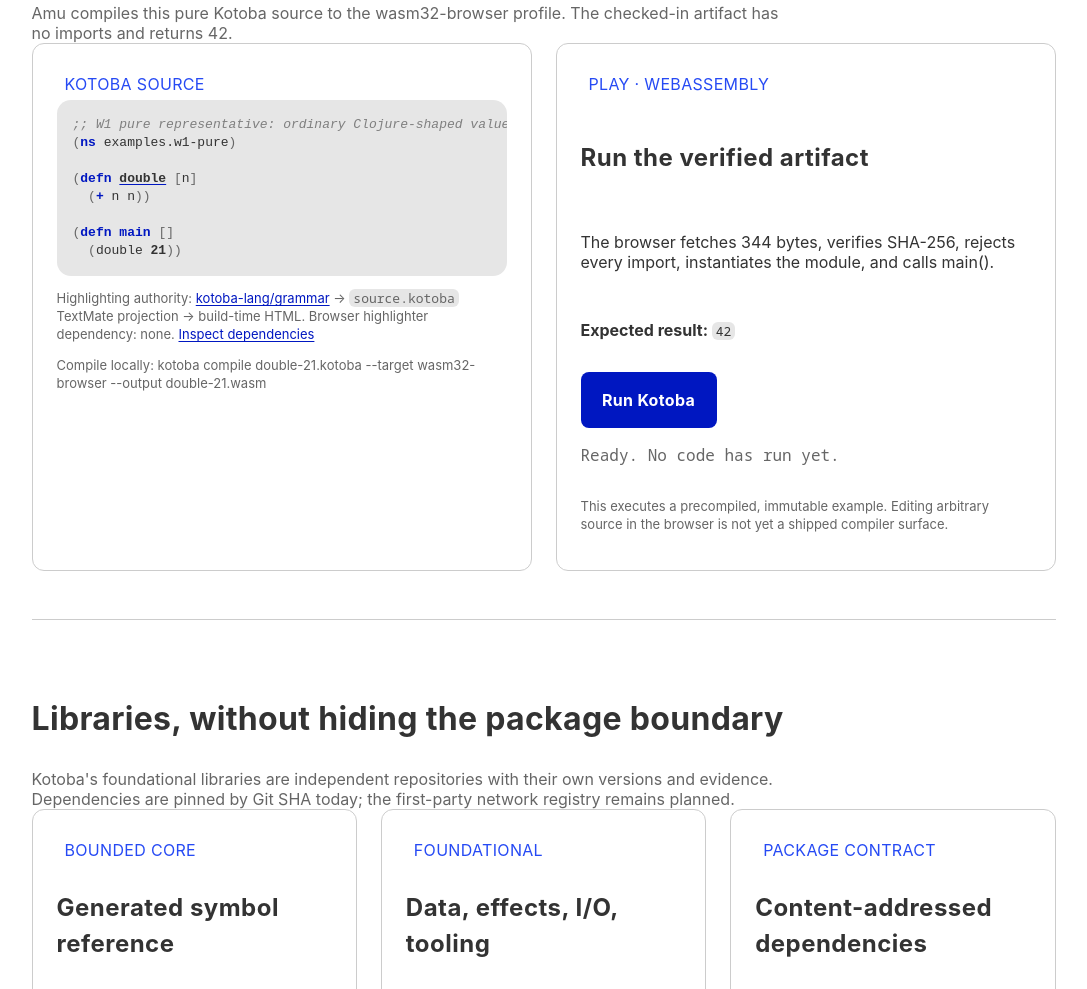
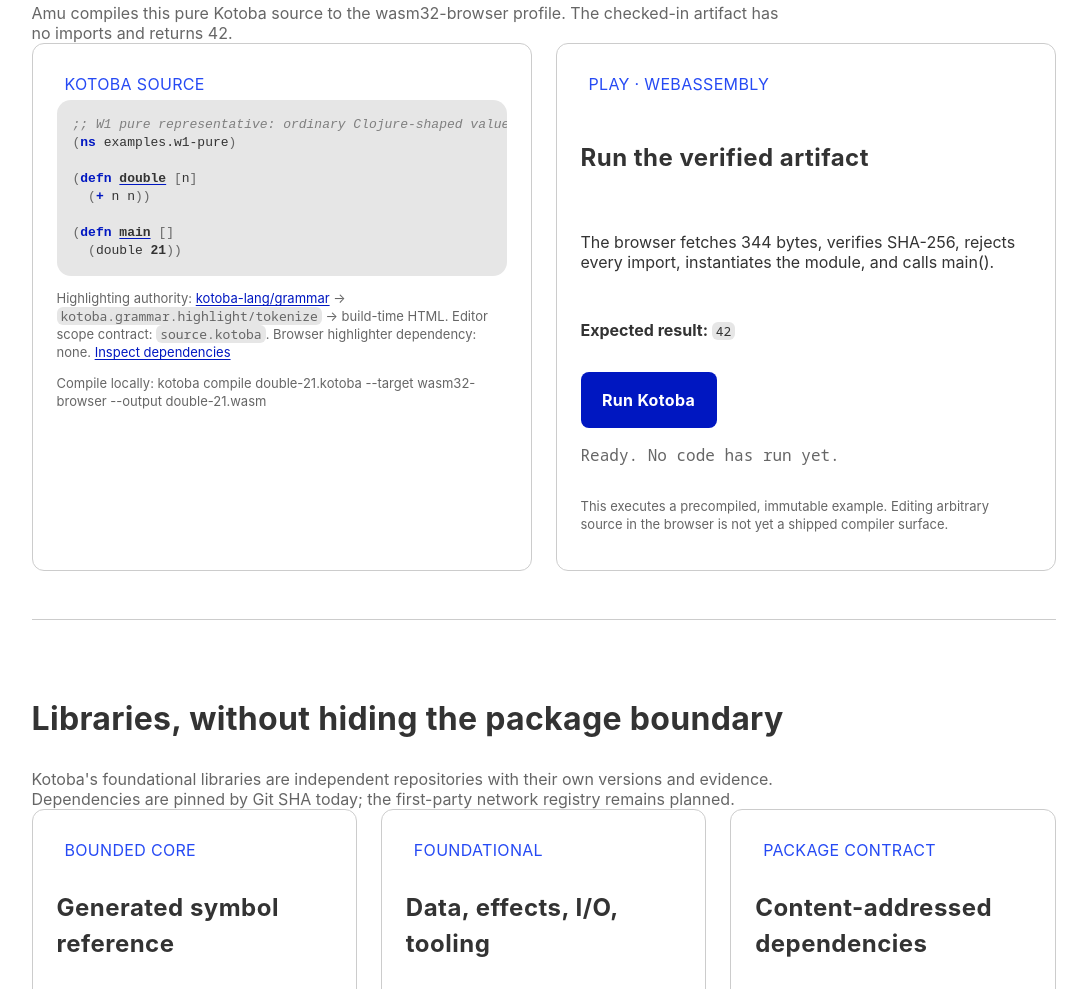
Before and after one commit to kotoba-lang/kotoba-lang, a website: page site/dist/index.html in a window 1280 px wide. Shown: the part 3098-4087 px from the top of the page, without its empty margins (89-1176 px from the left). Drawn offline with Linux system fonts and the light colour scheme.

Commit message:
Use shared Kotoba syntax highlighting library
west-pin-verify-skip: component-only site branch; the root hook inspected an unrelated stale root projection.

```diff
--- a/site/dist/index.html
+++ b/site/dist/index.html
@@ -2795,12 +2795,12 @@ body { padding-left: env(safe-area-inset-left,0px); padding-right: env(safe-area
 <span class="kot-syntax-delimiter">(</span><span class="kot-syntax-form">ns</span> <span class="kot-syntax-symbol">examples.w1-pure</span><span class="kot-syntax-delimiter">)</span>
 
 <span class="kot-syntax-delimiter">(</span><span class="kot-syntax-form">defn</span> <span class="kot-syntax-definition">double</span> <span class="kot-syntax-delimiter">[</span><span class="kot-syntax-symbol">n</span><span class="kot-syntax-delimiter">]</span>
-  <span class="kot-syntax-delimiter">(</span><span class="kot-syntax-function">+</span> <span class="kot-syntax-symbol">n</span> <span class="kot-syntax-symbol">n</span><span class="kot-syntax-delimiter">)</span><span class="kot-syntax-delimiter">)</span>
-
-<span class="kot-syntax-delimiter">(</span><span class="kot-syntax-form">defn</span> <span class="kot-syntax-form">main</span> <span class="kot-syntax-delimiter">[</span><span class="kot-syntax-delimiter">]</span>
-  <span class="kot-syntax-delimiter">(</span><span class="kot-syntax-symbol">double</span> <span class="kot-syntax-number">21</span><span class="kot-syntax-delimiter">)</span><span class="kot-syntax-delimiter">)</span>
+  <span class="kot-syntax-delimiter">(</span><span class="kot-syntax-function">+</span> <span class="kot-syntax-symbol">n</span> <span class="kot-syntax-symbol">n</span><span class="kot-syntax-delimiter">))</span>
+
+<span class="kot-syntax-delimiter">(</span><span class="kot-syntax-form">defn</span> <span class="kot-syntax-definition">main</span> <span class="kot-syntax-delimiter">[]</span>
+  <span class="kot-syntax-delimiter">(</span><span class="kot-syntax-symbol">double</span> <span class="kot-syntax-number">21</span><span class="kot-syntax-delimiter">))</span>
 </code></pre>
-                <p class="kot-muted kot-caption">Highlighting authority: <a class="kot-link" href="https://github.com/kotoba-lang/grammar" rel="noreferrer">kotoba-lang/grammar</a> → <code class="kot-code">source.kotoba</code> TextMate projection → build-time HTML. Browser highlighter dependency: none. <a class="kot-link" href="./dependencies.edn">Inspect dependencies</a></p>
+                <p class="kot-muted kot-caption">Highlighting authority: <a class="kot-link" href="https://github.com/kotoba-lang/grammar" rel="noreferrer">kotoba-lang/grammar</a> → <code class="kot-code">kotoba.grammar.highlight/tokenize</code> → build-time HTML. Editor scope contract: <code class="kot-code">source.kotoba</code>. Browser highlighter dependency: none. <a class="kot-link" href="./dependencies.edn">Inspect dependencies</a></p>
                 <p class="kot-muted kot-caption">Compile locally: kotoba compile double-21.kotoba --target wasm32-browser --output double-21.wasm</p>
               </div>
               <div class="dds-ext-card">
```
Also changed, not shown: site/README.md, 4 other files.
